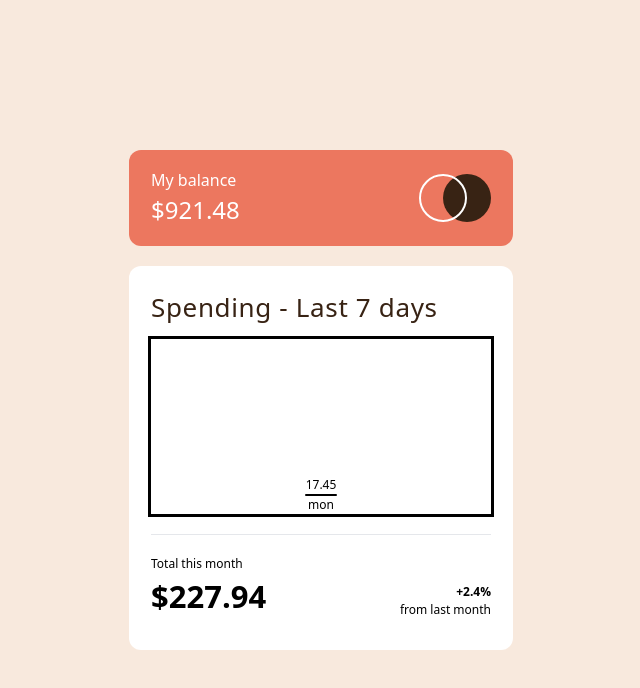
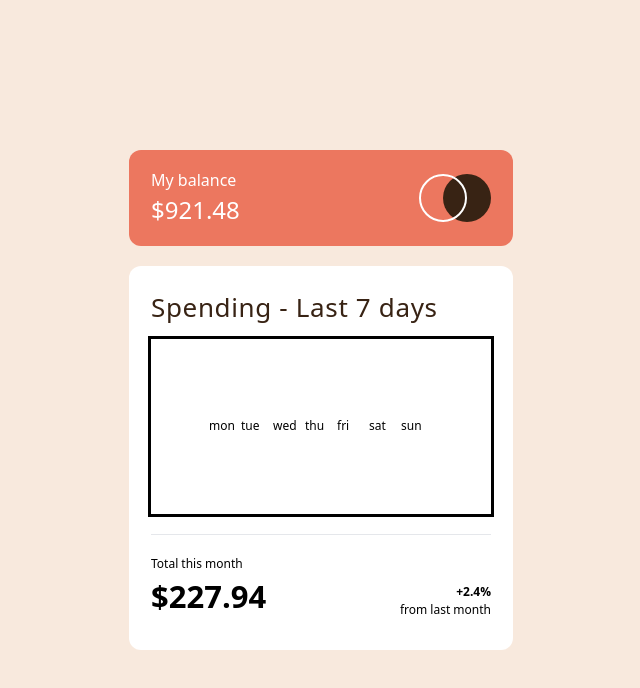
Before and after one commit to code-looney/expenses-chart-component, a React (Vite) app: page / in a window 1280 px wide. Shown: the top 688 px of the page, without its empty margins (319-959 px from the left). Built offline with nearby package versions, Linux system fonts and the light colour scheme.

Commit message:
created iteration graphs

```diff
--- a/src/components/Chart.jsx
+++ b/src/components/Chart.jsx
@@ -6,18 +6,18 @@ import Total from './Total';
 
 const Chart = () => {
     const [days, setDays] = useState();
+    const [amount, setAmount] = useState();
     const [mon, setMon] = useState();
     const [monAmount, setMonAmount] = useState();
-    const [amount, setAmount] = useState();
-    const height = ['h-[17%]']
-    // '34.91', '52.36', '31.07', '23.39', '43.28', '25.48', '23.39', 'h-[100%]
+    const height = ['h-[17.45%]', 'h-[34.91%]', 'h-[52.36%]', 'h-[31.07%]', 'h-[23.39%]', 'h-[43.28%]', 'h-[25.48%]', 'h-[23.39%]'];
 
     useEffect(() => {
         fetch(`./data.json`)
         .then(res => res.json())
         .then(data => {
-            setMon(data[0].day)
-            setMonAmount(JSON.stringify(data[0].amount))
+            setDays(data)
+            // setMon(data[0].day)
+            // setMonAmount(JSON.stringify(data[0].amount))
         })
     }, [])
 
@@ -29,12 +29,21 @@ const Chart = () => {
             <ChartTitle className={`text-[26px] text-chart-font-color tracking-wide font-medium`}>Spending - Last 7 days</ChartTitle>
             <Container className={`h-[280px] gap-5 flex flex-col justify-end`}>
                 <Container className={`outline flex items-end justify-center h-[100%]`}>
-                    <ul className={`flex flex-col justify-end items-center text-[12px] h-[100%] font-thin`}>
+                    <ul className={`flex justify-end items-center text-[12px] h-[100%] font-thin`}>
                          {/* {days && days.map(amount => <li>{console.log(amount.amount)}</li>)} */}
 
-                         {mon &&  <li className='flex flex-col items-center'>{monAmount}</li>}
-                         <li className='bg-black w-8 h-[1%] rounded-sm'></li>
-                                    <li>{mon}</li>
+                         {days && days.map((day, index) => {
+                            return (
+                                <li key={index}>
+                                    <div>
+                                        <div className='flex flex-col items-center'>{monAmount}</div>
+                                        <div className={`bg-black w-8 h-[${monAmount}%] rounded-sm`}></div>
+                                        <div>{day.day}</div>
+                                    </div>
+                                </li>
+                            )
+                         })}
+
                     </ul>
                 </Container>
                 <Container>
```
